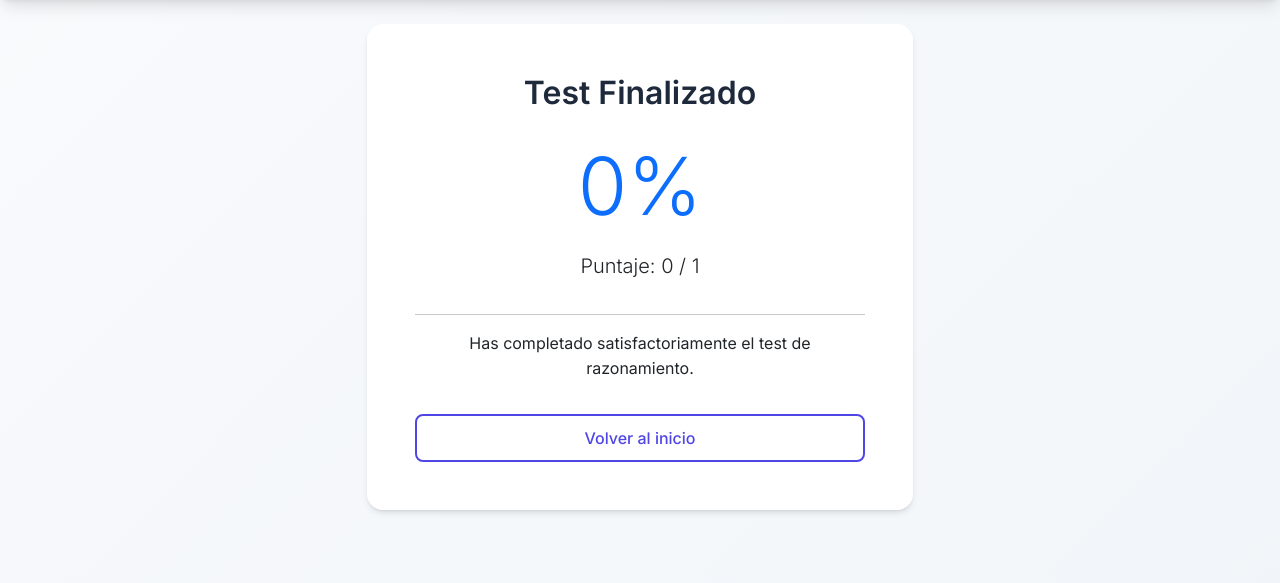
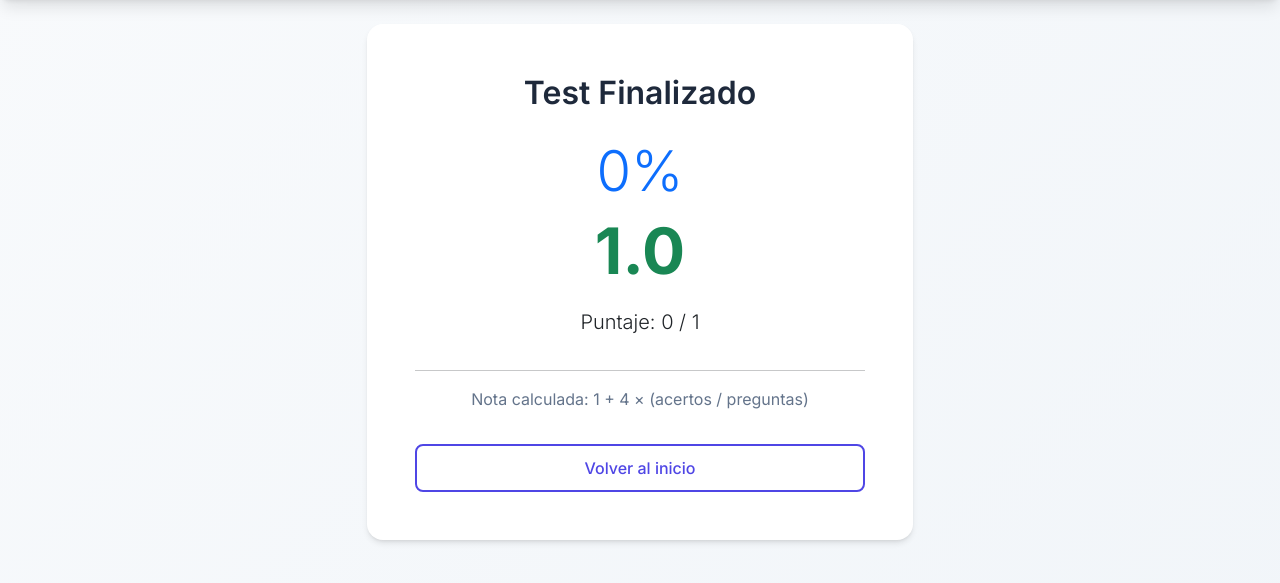
Before and after one commit to edalmava/razonabs, a Django app: page /tests/attempt/1/results/ in a window 1280 px wide. Shown: the part 66-649 px from the top of the page. Run offline with Django 5.2, Linux system fonts and the light colour scheme; a user stored in the database is signed in; tables that the repository leaves empty hold one stand-in row (values such as "Sample post").

Commit message:
Agregar propiedad 'nota' a TestAttempt y actualizar plantillas para mostrar la nota calculada en los resultados de los tests.

```diff
--- a/test_razonamiento/models.py
+++ b/test_razonamiento/models.py
@@ -176,6 +176,13 @@ class TestAttempt(TimeStampedModel):
         if total == 0: return 0
         return (self.score / total) * 100
 
+    @property
+    def nota(self):
+        total = self.test.num_questions
+        if total == 0: return 1
+        raw_nota = 1 + 4 * (self.score / total)
+        return max(1, min(5, raw_nota))
+
 class AttemptQuestion(models.Model):
     """Tabla intermedia para fijar la secuencia aleatoria."""
     attempt = models.ForeignKey(TestAttempt, on_delete=models.CASCADE, related_name="test_questions")
--- a/test_razonamiento/templates/test_razonamiento/student/history.html
+++ b/test_razonamiento/templates/test_razonamiento/student/history.html
@@ -19,7 +19,7 @@
                 <div class="d-flex justify-content-between align-items-start mb-3">
                     <h5 class="card-title mb-0 fw-bold">{{ attempt.test.name }}</h5>
                     <span class="score-badge {% if attempt.score_percentage >= 70 %}excellent{% elif attempt.score_percentage >= 40 %}good{% else %}poor{% endif %}">
-                        {{ attempt.score_percentage|floatformat:0 }}%
+                        {{ attempt.nota|floatformat:1 }}
                     </span>
                 </div>
 
--- a/test_razonamiento/templates/test_razonamiento/teacher/attempt_details.html
+++ b/test_razonamiento/templates/test_razonamiento/teacher/attempt_details.html
@@ -18,6 +18,7 @@
                 <h6 class="text-muted text-uppercase small fw-bold">Puntaje Final</h6>
                 <div class="display-4 fw-bold text-primary">{{ correct_count }} / {{ total_questions }}</div>
                 <div class="h5 text-muted">{{ score_pct|floatformat:1 }}% de aciertos</div>
+                <div class="h4 fw-bold text-success mt-2">Nota: {{ nota|floatformat:1 }}</div>
             </div>
         </div>
     </div>
--- a/test_razonamiento/templates/test_razonamiento/teacher/results_report.html
+++ b/test_razonamiento/templates/test_razonamiento/teacher/results_report.html
@@ -21,6 +21,7 @@
                     <th>Código Estudiante</th>
                     <th>Finalizado en</th>
                     <th class="text-center">Puntaje</th>
+                    <th class="text-center">Nota</th>
                     <th>Desempeño</th>
                     <th class="text-end pe-4">Acciones</th>
                 </tr>
@@ -34,6 +35,9 @@
                         <span class="badge {% if attempt.score_percentage >= 70 %}bg-success{% elif attempt.score_percentage >= 40 %}bg-warning{% else %}bg-danger{% endif %} fs-6">
                             {{ attempt.score }} / {{ test.num_questions }}
                         </span>
+                    </td>
+                    <td class="text-center">
+                        <span class="fw-bold fs-5">{{ attempt.nota|floatformat:1 }}</span>
                     </td>
                     <td style="min-width: 150px;">
                         <div class="d-flex align-items-center">
@@ -57,7 +61,7 @@
                 </tr>
                 {% empty %}
                 <tr>
-                    <td colspan="5" class="text-center py-5 text-muted">
+                    <td colspan="6" class="text-center py-5 text-muted">
                         <i class="bi bi-info-circle fs-2 d-block mb-2"></i>
                         Nadie ha finalizado este test todavía.
                     </td>
--- a/test_razonamiento/templates/test_razonamiento/test_results.html
+++ b/test_razonamiento/templates/test_razonamiento/test_results.html
@@ -4,10 +4,11 @@
     <div class="col-md-6 text-center">
         <div class="card p-5">
             <h2 class="mb-4">Test Finalizado</h2>
-            <div class="display-1 text-primary mb-3">{{ score_pct|floatformat:0 }}%</div>
+            <div class="display-4 text-primary mb-2">{{ score_pct|floatformat:0 }}%</div>
+            <div class="display-3 fw-bold text-success mb-3">{{ nota|floatformat:1 }}</div>
             <p class="lead">Puntaje: {{ correct_count }} / {{ total }}</p>
             <hr>
-            <p>Has completado satisfactoriamente el test de razonamiento.</p>
+            <p class="text-muted">Nota calculada: 1 + 4 × (acertos / preguntas)</p>
             <a href="{% url 'test_razonamiento:test_list' %}" class="btn btn-outline-primary mt-3">Volver al inicio</a>
         </div>
     </div>
--- a/test_razonamiento/views.py
+++ b/test_razonamiento/views.py
@@ -189,7 +189,8 @@ def test_results(request, attempt_id):
         'attempt': attempt,
         'correct_count': attempt.score,
         'total': attempt.test.num_questions,
-        'score_pct': attempt.score_percentage
+        'score_pct': attempt.score_percentage,
+        'nota': attempt.nota
     })
 
 class StudentHistoryView(LoginRequiredMixin, ListView):
@@ -285,6 +286,7 @@ class AttemptDetailView(TeacherRequiredMixin, DetailView):
         context['correct_count'] = self.object.score
         context['total_questions'] = self.object.test.num_questions
         context['score_pct'] = self.object.score_percentage
+        context['nota'] = self.object.nota
         return context
 
 # CRUD Preguntas
```
